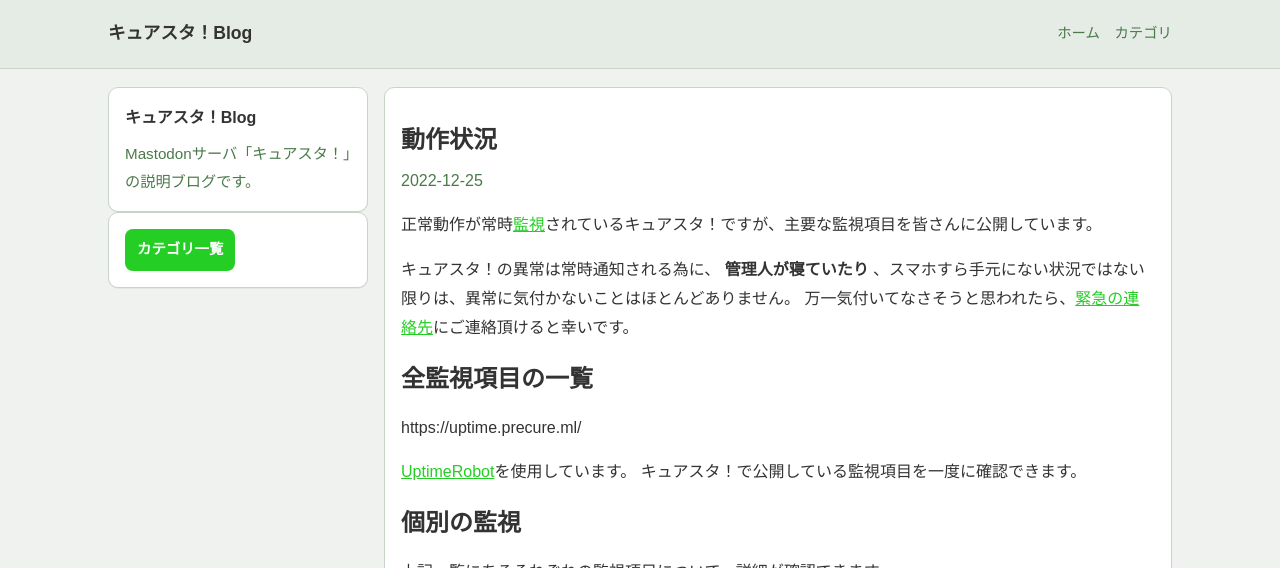
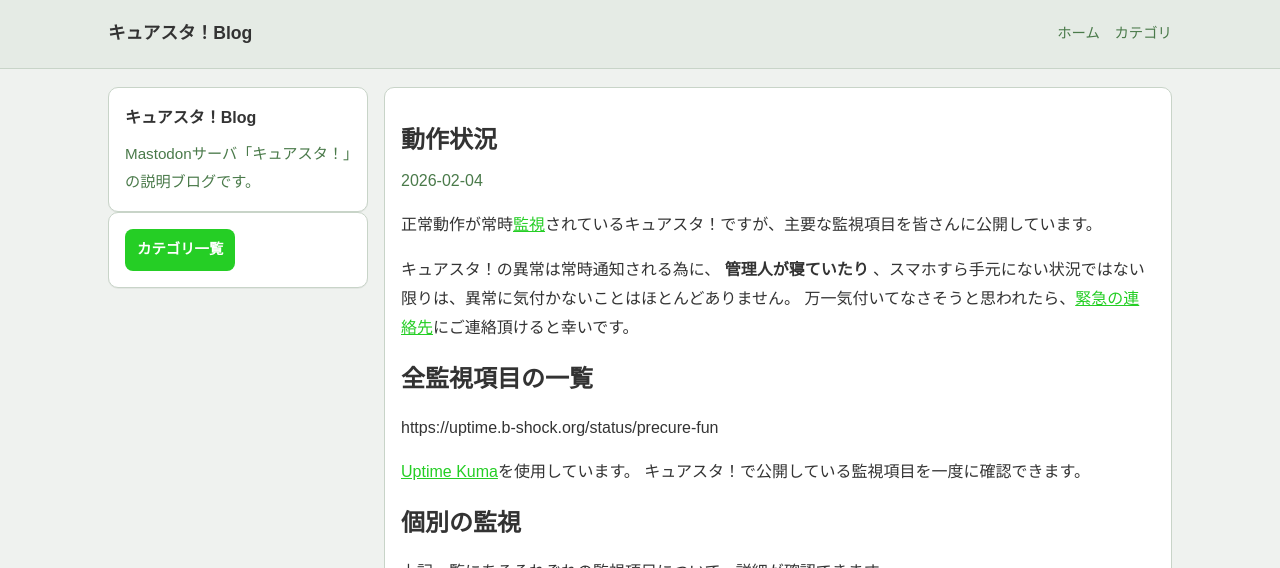
Before and after one commit to pooza/curesta-blog, a Jekyll site: the page built from _posts/2026-02-04-動作状況.md, in a window 1280 px wide. Shown: the top 568 px of the page. Built offline with Jekyll 4.4.1, drawn with Linux system fonts in a browser that asks for light colours.

Commit message:
Update monitoring service to Uptime Kuma
- Replace Uptime Robot with Uptime Kuma
- Update status page URL to uptime.b-shock.org/status/precure-fun
- Update date to 2026-02-04

Co-Authored-By: Claude Opus 4.5 <noreply@anthropic.com>

```diff
--- a/_posts/2022-12-25-動作状況.md
+++ b/_posts/2026-02-04-動作状況.md
@@ -1,6 +1,6 @@
 ---
 title: 動作状況
-date: 2022-12-25
+date: 2026-02-04
 categories: インフラ
 ---
 正常動作が常時[監視](/articles/監視/)されているキュアスタ！ですが、主要な監視項目を皆さんに公開しています。
@@ -10,9 +10,9 @@ categories: インフラ
 
 ## 全監視項目の一覧
 
-https://uptime.precure.ml/
+https://uptime.b-shock.org/status/precure-fun
 
-[UptimeRobot](https://uptimerobot.com/?rid=fbcfab9671574f)を使用しています。
+[Uptime Kuma](https://uptime.b-shock.org/status/precure-fun)を使用しています。
 キュアスタ！で公開している監視項目を一度に確認できます。
 
 ## 個別の監視
```
Also changed, not shown: _posts/2026-02-04-監視.md (renamed from _posts/2021-07-24-監視.md, +2 -2 lines).
